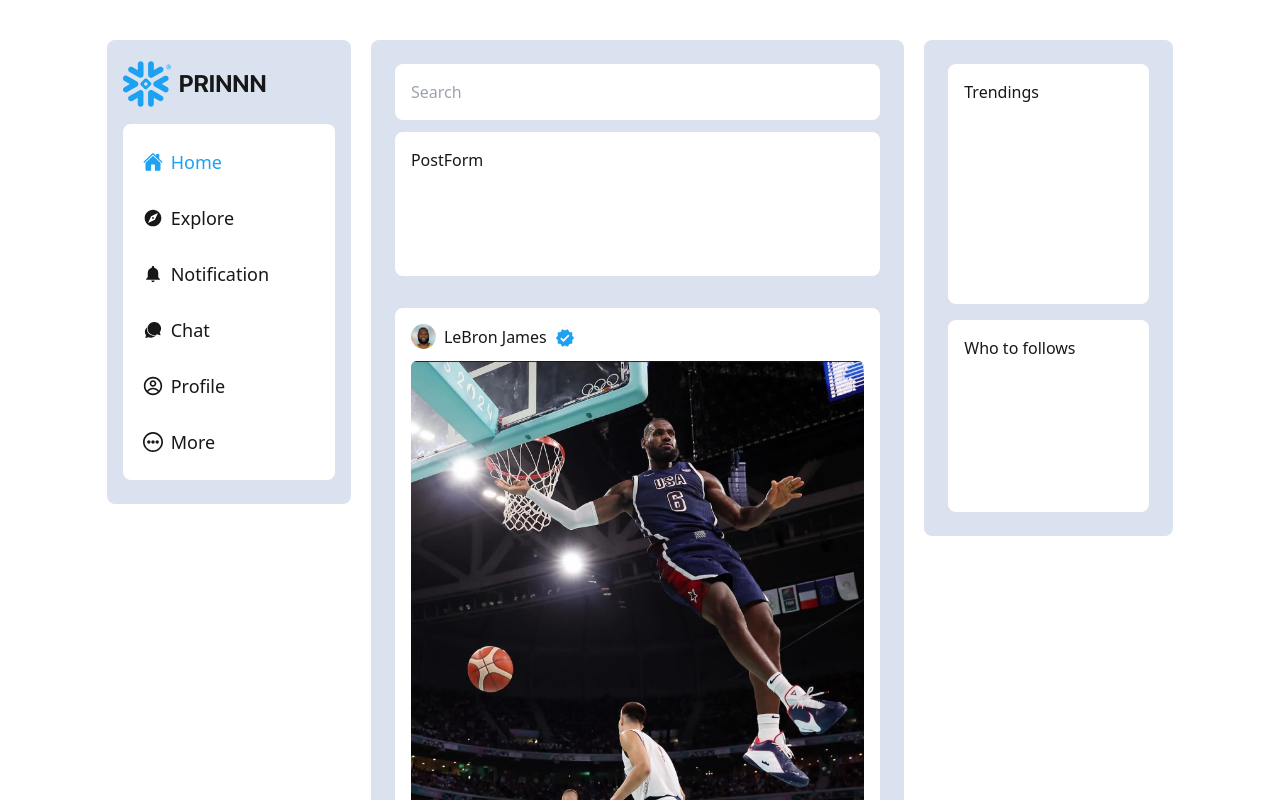
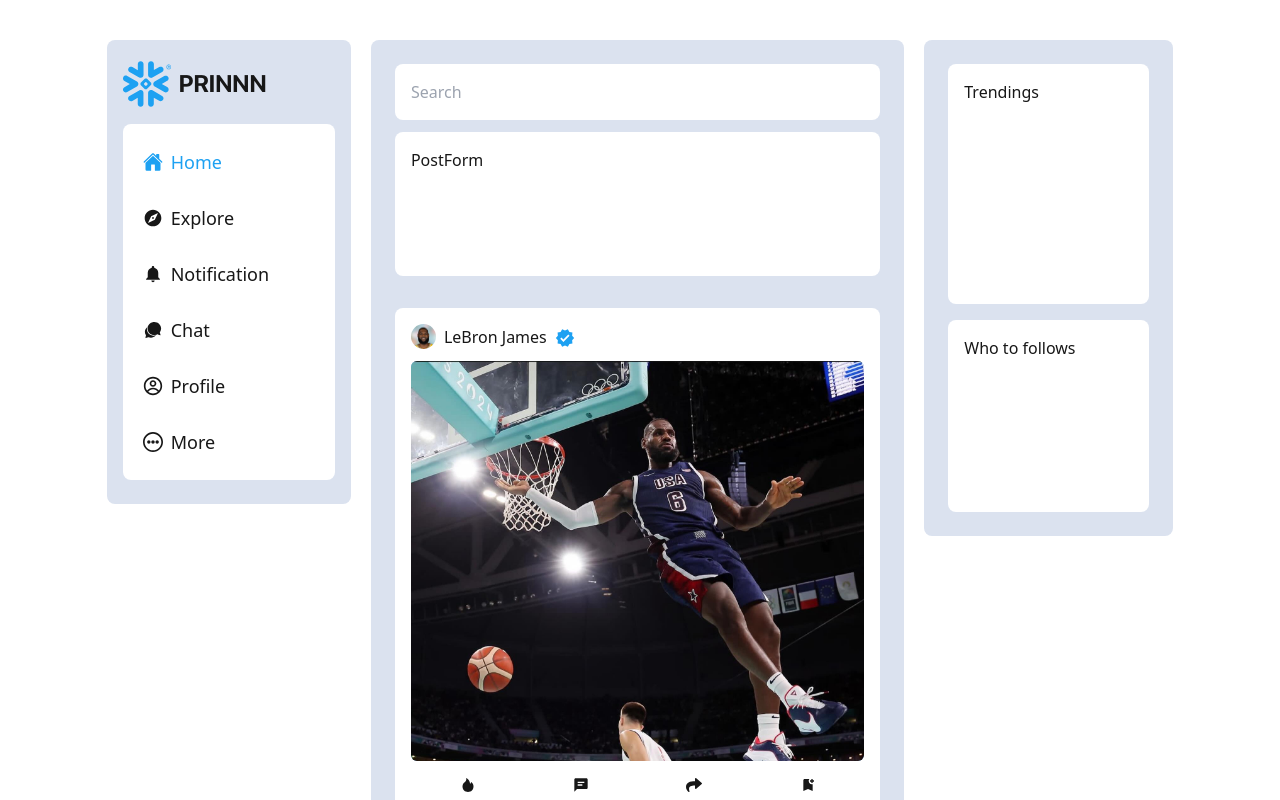
Before and after one commit to prinnnnnn/indiv-2024-client, a Next.js app: page /home in a window 1280 px wide. Shown: the top 800 px of the page. Built offline with nearby package versions, Linux system fonts and the light colour scheme.

Commit message:
fix logo

```diff
--- a/src/app/home/PostWidget.tsx
+++ b/src/app/home/PostWidget.tsx
@@ -37,7 +37,7 @@ const PostWidget = ({ i }: PostProp) => {
                 {/* Contents */}
                 <div>
                     {/* Images */}
-                    <div className="relative w-full min-h-[70vh] bg-blue-300 dark:bg-gray-400 rounded-md mt-3 ">
+                    <div className="relative w-full min-h-[50vh] bg-blue-300 dark:bg-gray-400 rounded-md mt-3 ">
                         <Image
                             src={LeBron_Post}
                             alt="Post img"
--- a/src/app/page.tsx
+++ b/src/app/page.tsx
@@ -14,10 +14,10 @@ export default function Home() {
                     <SiSnowflake className="text-[#1DA1F2] dark:text-orange-500 text-5xl dark:ms-0 my-auto" />
                     <h1 className=" flex text-5xl font-extrabold">
                         PRIN{""}
-                        <span>NN</span>
-                        {/* <span className="hidden dark:inline-block text-black bg-orange-500 rounded-xl px-2 ms-1 me-2">
+                        <span className="dark:hidden">NN</span>
+                        <span className="hidden dark:inline-block text-black bg-orange-500 rounded-xl px-2 ms-1 me-2">
                             HUB
-                        </span> */}
+                        </span>
                         {""}
                     </h1>
                 </div>
```
